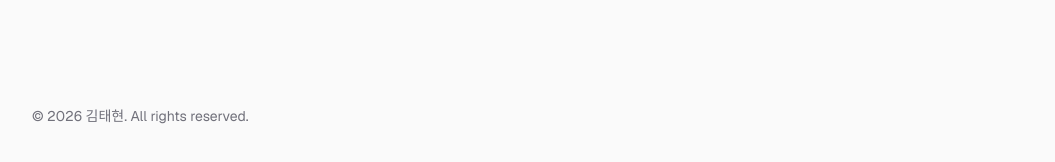
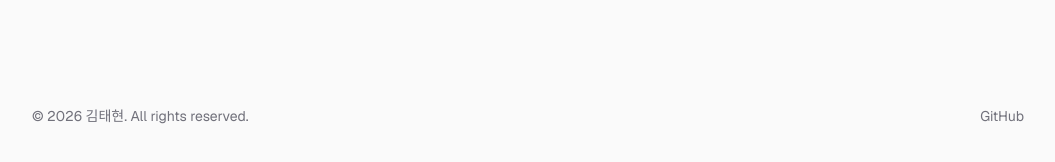
Before and after one commit to qlemql/portfolio, a Next.js app: page /en in a window 1280 px wide. Shown: the part 2830-2992 px from the top of the page, without its empty margins (112-1167 px from the left). Built offline with nearby package versions, Linux system fonts and the light colour scheme; no server answers.

Commit message:
feat: Footer 컴포넌트 추출 + GitHub 링크 추가

```diff
--- a/src/app/[locale]/case-studies/[slug]/page.tsx
+++ b/src/app/[locale]/case-studies/[slug]/page.tsx
@@ -2,6 +2,7 @@ import type { Metadata } from "next";
 import Link from "next/link";
 import { notFound } from "next/navigation";
 import Header from "@/components/Header";
+import Footer from "@/components/Footer";
 import { setRequestLocale, getTranslations } from "next-intl/server";
 import { CASE_STUDIES, getCaseStudyBySlug } from "@/data/caseStudies";
 import AdAdminStabilization from "@/components/CaseStudy/AdAdminStabilization";
@@ -106,9 +107,7 @@ export default async function CaseStudyDetail({ params }: Props) {
           </p>
         )}
       </main>
-      <footer className="mx-auto max-w-3xl px-4 py-10 text-sm text-zinc-500 dark:text-zinc-400">
-        © {new Date().getFullYear()} 김태현. All rights reserved.
-      </footer>
+      <Footer maxWidth="max-w-3xl" />
     </div>
   );
 }
--- a/src/app/[locale]/case-studies/page.tsx
+++ b/src/app/[locale]/case-studies/page.tsx
@@ -1,6 +1,7 @@
 import type { Metadata } from "next";
 import Link from "next/link";
 import Header from "@/components/Header";
+import Footer from "@/components/Footer";
 import { setRequestLocale, getTranslations } from "next-intl/server";
 import { CASE_STUDIES } from "@/data/caseStudies";
 
@@ -81,9 +82,7 @@ export default async function CaseStudiesIndex({ params }: Props) {
           ))}
         </ul>
       </main>
-      <footer className="mx-auto max-w-5xl px-4 py-10 text-sm text-zinc-500 dark:text-zinc-400">
-        © {new Date().getFullYear()} 김태현. All rights reserved.
-      </footer>
+      <Footer />
     </div>
   );
 }
--- a/src/app/[locale]/page.tsx
+++ b/src/app/[locale]/page.tsx
@@ -5,6 +5,7 @@ import Achievements from "@/components/Achievements";
 import FeaturedProjects from "@/components/FeaturedProjects";
 import Skills from "@/components/Skills";
 import About from "@/components/About";
+import Footer from "@/components/Footer";
 import { getTranslations } from "next-intl/server";
 
 type Props = { params: Promise<{ locale: string }> };
@@ -44,9 +45,7 @@ export default function Home() {
         <Skills />
         <About />
       </main>
-      <footer className="mx-auto max-w-5xl px-4 py-10 text-sm text-zinc-500 dark:text-zinc-400">
-        © {new Date().getFullYear()} 김태현. All rights reserved.
-      </footer>
+      <Footer />
     </div>
   );
 }
--- a/src/app/[locale]/resume/page.tsx
+++ b/src/app/[locale]/resume/page.tsx
@@ -2,6 +2,7 @@ import type { Metadata } from "next";
 import Header from "@/components/Header";
 import ResumeExperience from "@/components/ResumeExperience";
 import PrintButton from "@/components/PrintButton";
+import Footer from "@/components/Footer";
 import { setRequestLocale, getTranslations } from "next-intl/server";
 import { EDUCATION, EXPERIENCES, SIDE_PROJECTS, SUMMARY, type Locale } from "@/data/resume";
 import { notFound } from "next/navigation";
@@ -139,9 +140,7 @@ export default async function ResumePage({ params }: Props) {
           </div>
         </section>
       </main>
-      <footer className="mx-auto max-w-4xl px-4 py-10 text-sm text-zinc-500 print:hidden dark:text-zinc-400">
-        © {new Date().getFullYear()} 김태현. All rights reserved.
-      </footer>
+      <Footer maxWidth="max-w-4xl" />
     </div>
   );
 }
--- /dev/null
+++ b/src/components/Footer.tsx
@@ -0,0 +1,25 @@
+type Props = {
+  maxWidth?: "max-w-5xl" | "max-w-4xl" | "max-w-3xl";
+};
+
+export default function Footer({ maxWidth = "max-w-5xl" }: Props) {
+  return (
+    <footer
+      className={`mx-auto ${maxWidth} px-4 py-10 text-sm text-zinc-500 print:hidden dark:text-zinc-400`}
+    >
+      <div className="flex flex-wrap items-center justify-between gap-4">
+        <div>© {new Date().getFullYear()} 김태현. All rights reserved.</div>
+        <div className="flex gap-4">
+          <a
+            href="https://github.com/qlemql"
+            target="_blank"
+            rel="noreferrer"
+            className="transition hover:text-zinc-900 dark:hover:text-zinc-100"
+          >
+            GitHub
+          </a>
+        </div>
+      </div>
+    </footer>
+  );
+}
```
